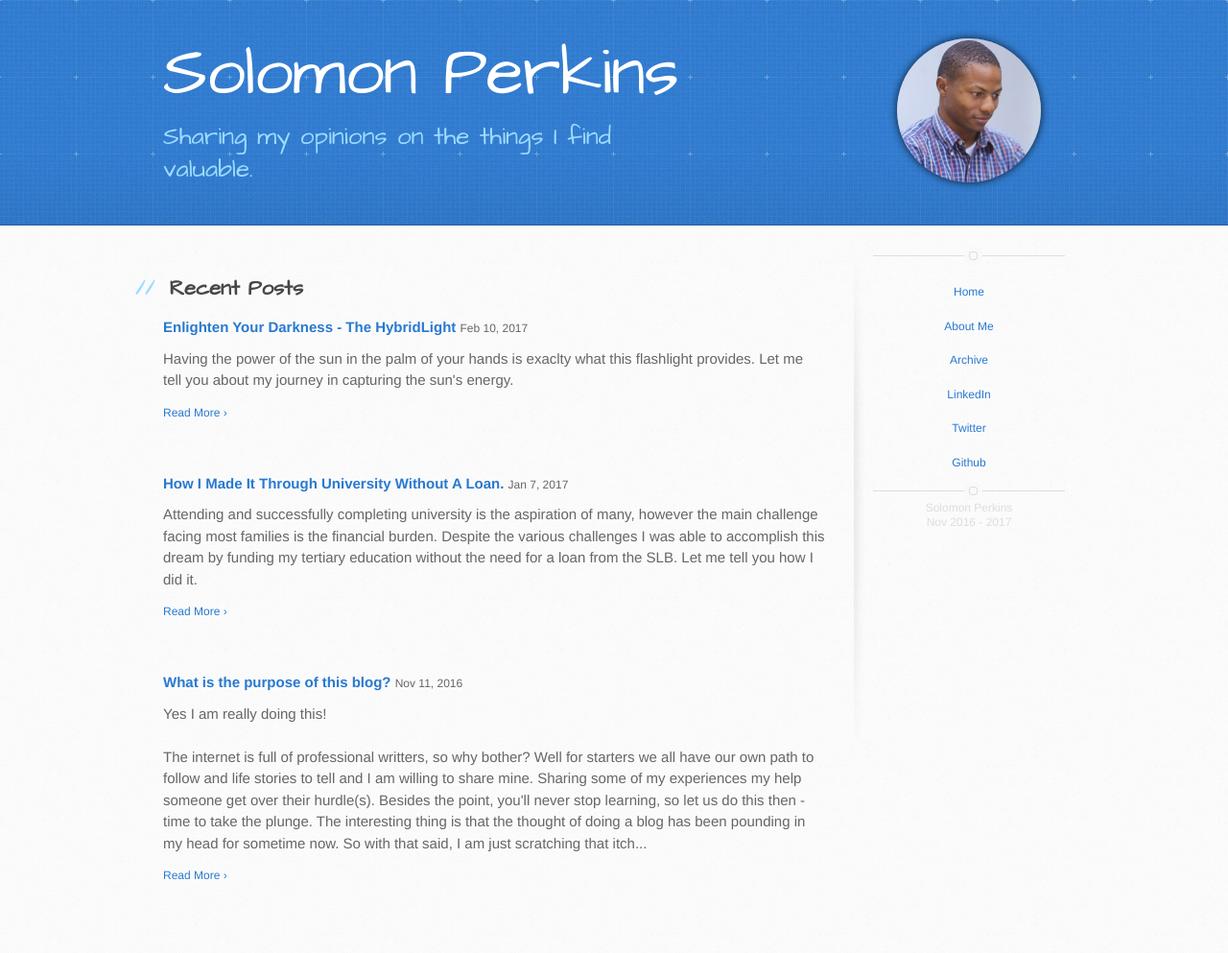
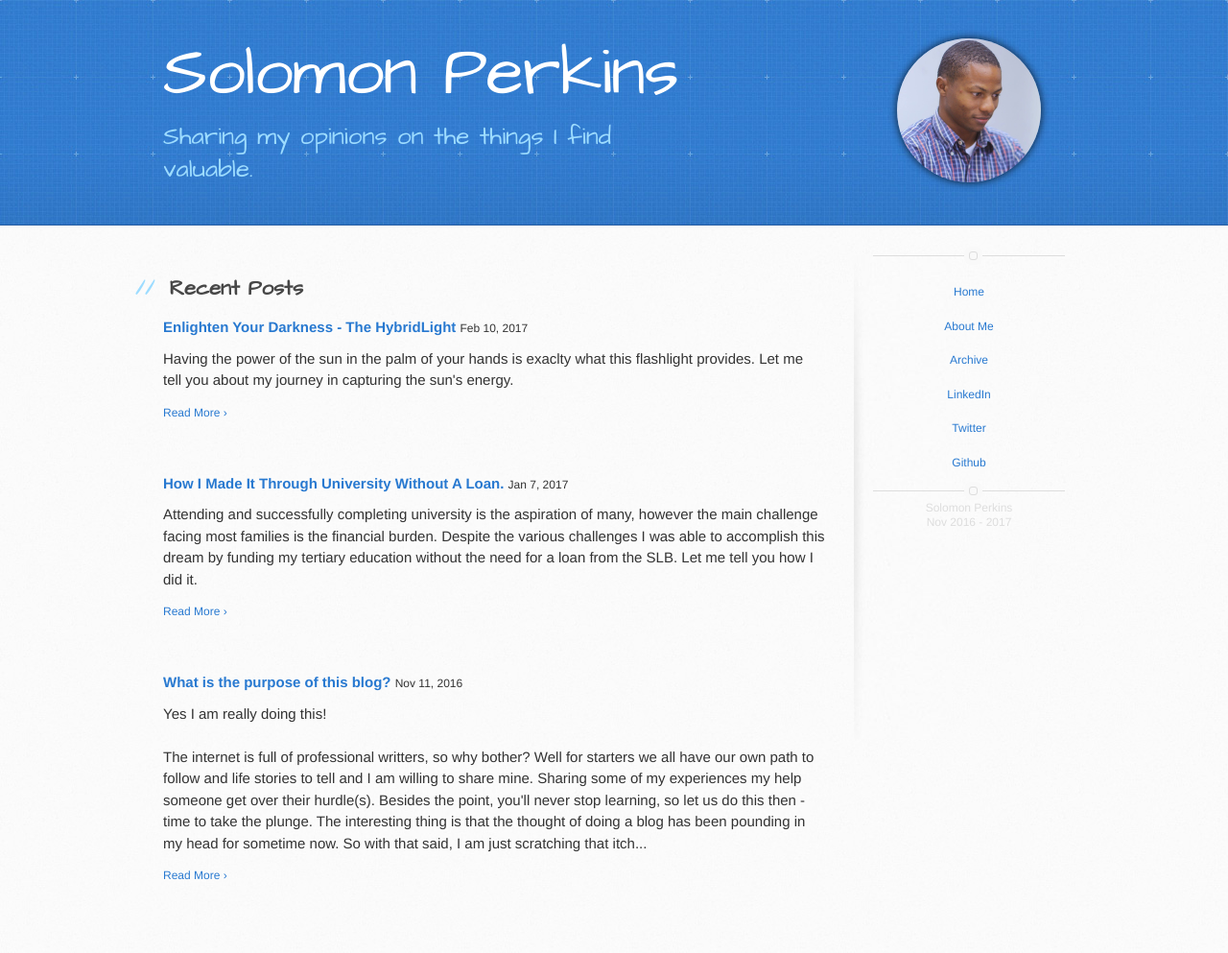
Before and after one commit to SolomonPerkins/solomonperkins.github.io, a Jekyll site: the page built from index.html, in a window 1280 px wide. Shown: the whole page at 96% size. Built offline with Jekyll 4.4.1, drawn with Linux system fonts in a browser that asks for light colours; the list of posts is cut into pages by our own code.

Commit message:
improve readability

```diff
--- a/stylesheets/stylesheet.css
+++ b/stylesheets/stylesheet.css
@@ -432,7 +432,8 @@ body {
   font-size: 15px;
   font-weight: 400;
   line-height: 1.5;
-  color: #666;
+  // color: #666;
+  color: #333333;
   background: #fafafa url(../images/body-bg.jpg) 0 0 repeat;
 }
 
```
